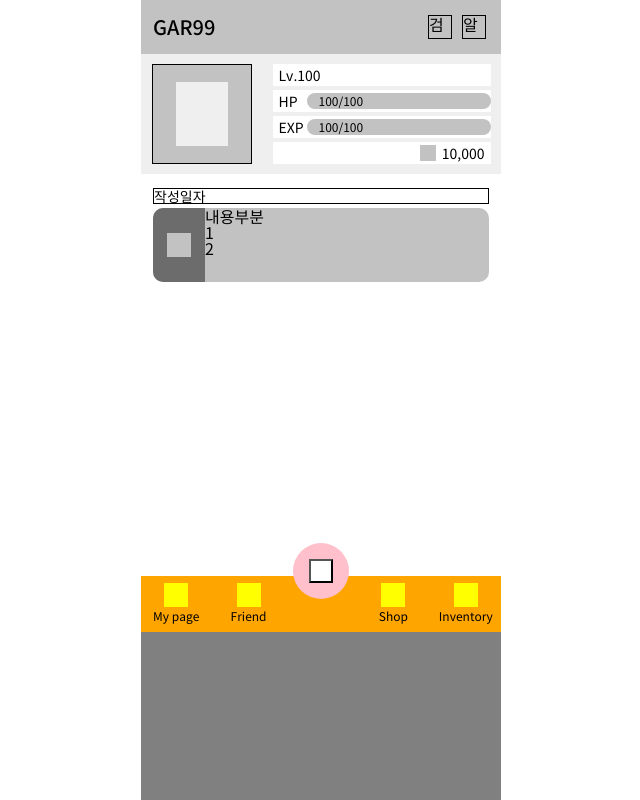
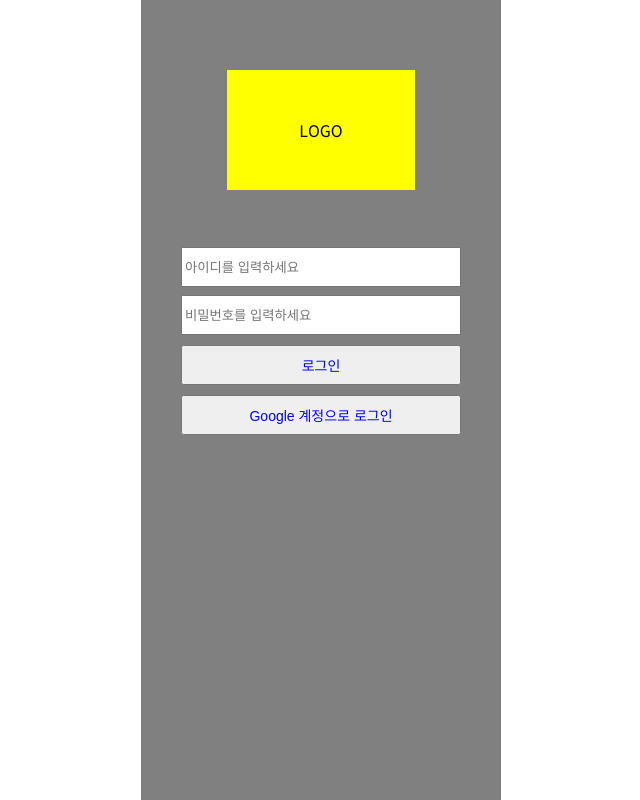
Before and after one commit to hanghae99-final-5/Final-FrontEnd, a React (Create React App) app: page /login in a window 1280 px wide. Shown: the whole page, without its empty margins (319-959 px from the left). Built offline with nearby package versions, Linux system fonts and the light colour scheme.

Commit message:
signup , login 뷰 완료

```diff
--- a/package.json
+++ b/package.json
@@ -6,9 +6,14 @@
     "@testing-library/jest-dom": "^5.16.4",
     "@testing-library/react": "^13.3.0",
     "@testing-library/user-event": "^13.5.0",
+    "axios": "^0.27.2",
+    "json-server": "^0.17.0",
     "react": "^18.2.0",
     "react-dom": "^18.2.0",
+    "react-redux": "^8.0.2",
+    "react-router-dom": "^6.3.0",
     "react-scripts": "5.0.1",
+    "redux": "^4.2.0",
     "styled-components": "^5.3.5",
     "styled-reset": "^4.4.1",
     "web-vitals": "^2.1.4",
--- a/src/App.js
+++ b/src/App.js
@@ -1,8 +1,11 @@
 import React, { useEffect } from 'react';
 import styled from 'styled-components';
+import { Routes, Route } from 'react-router-dom';
 
 import Main from './pages/Main';
 import FirstPage from './pages/FirstPage';
+import Signup from './pages/Signup';
+import Login from './pages/Login';
 
 function App() {
 
@@ -19,8 +22,12 @@ function App() {
       <Container>
         <div id="wrap">
           <Setting>
-            <Main />
-            <FirstPage />
+            <Routes>
+              <Route exact path='/' element={<Main/>} />
+              <Route exact path='/firstpage' element={<FirstPage/>} />
+              <Route exact path='/signup' element={<Signup/>} />
+              <Route exact path='/login' element={<Login/>} />
+            </Routes>
           </Setting>
         </div>
       </Container>
@@ -41,7 +48,7 @@ const Container = styled.div`
     max-width: 360px;
     height: 100%;
     min-height: 100vh;
-    background: grey;
+    background: gray;
     margin: 0 auto;
     padding: 0 auto;
     position: relative;
@@ -51,4 +58,4 @@ const Setting = styled.div`
   width: 100%;
   height: auto;
   max-height: 100vh;
-  `;
+`;
--- /dev/null
+++ b/src/components/FirstPageCSS.js
@@ -0,0 +1,49 @@
+import styled from "styled-components";
+
+export const FirstWrap = styled.div`
+    display : flex;
+    justify-content : center;
+`;
+
+export const LOGO = styled.div`
+width : 188px;
+height : 120px;
+display : flex;
+position : fixed;
+top : ${(props) => props.top};
+justify-content : center;
+align-items : center;
+background : yellow;
+`;
+
+export const FirstButtonWrap = styled.button`
+    position : fixed;
+    top : ${(props) => props.top};
+    display : flex;
+    flex-direction : column;
+    gap : ${(props) => props.gap};
+    background : transparent;
+    border : transparent;
+    & > button {
+        width : 280px;
+        height : 40px;
+    };
+    & > button > span {
+        font-size : 14px;
+        color : blue;
+    }
+`;
+
+export const SignupButtonWrap = styled.button`
+    position : fixed;
+    top : ${(props) => props.top};
+    display : flex;
+    flex-direction : column;
+    gap : ${(props) => props.gap};
+    background : transparent;
+    border : transparent;
+    & > input {
+        width : 280px;
+        height : 40px;
+    };
+`;
--- a/src/index.js
+++ b/src/index.js
@@ -4,12 +4,15 @@ import App from './App';
 import * as serviceWorkerRegistration from './serviceWorkerRegistration';
 import reportWebVitals from './reportWebVitals';
 import GlobalStyle from './styles/GlobalStyle';
+import { BrowserRouter } from 'react-router-dom';
 
 const root = ReactDOM.createRoot(document.getElementById('root'));
 root.render(
   <>
-  <GlobalStyle />
-    <App />
+    <BrowserRouter>
+      <GlobalStyle />
+      <App />
+    </BrowserRouter>
   </>
 );
 
--- a/src/pages/FirstPage.js
+++ b/src/pages/FirstPage.js
@@ -1,15 +1,18 @@
 import React from "react";
-import styled from "styled-components";
+import { FirstWrap, LOGO, FirstButtonWrap } from "../components/FirstPageCSS";
+import { useNavigate } from 'react-router-dom';
 
 const FirstPage = () => {
+    const navigate = useNavigate();
 
     return (
-        <div>
-            <div>LOGO</div>
-            <button><span>로그인</span></button>
-            <button><span>회원가입</span></button>
-        </div>
-
+        <FirstWrap>
+            <LOGO top="106px">LOGO</LOGO>
+            <FirstButtonWrap top="450px" gap="14px">
+                <button onClick={() => navigate('/login')}><span>로그인</span></button>
+                <button onClick={() => navigate('/signup')}><span>회원가입</span></button>
+            </FirstButtonWrap>
+        </FirstWrap>
     )
 }
 
--- a/src/pages/Login.js
+++ b/src/pages/Login.js
@@ -0,0 +1,22 @@
+import React from "react";
+import styled from "styled-components";
+import { FirstWrap, LOGO, FirstButtonWrap, SignupButtonWrap } from "../components/FirstPageCSS";
+
+const Login = () => {
+
+    return (
+        <FirstWrap>
+            <LOGO top="70px">LOGO</LOGO>
+            <SignupButtonWrap top="246px" gap="8px">
+                <input type="text" placeholder="아이디를 입력하세요"></input>
+                <input type="text" placeholder="비밀번호를 입력하세요"></input>
+            </SignupButtonWrap>
+            <FirstButtonWrap top="344px" gap="10px">
+                <button><span>로그인</span></button>
+                <button><span>Google 계정으로 로그인</span></button>
+            </FirstButtonWrap>
+        </FirstWrap>
+    )
+}
+
+export default Login;
--- a/src/pages/Signup.js
+++ b/src/pages/Signup.js
@@ -0,0 +1,23 @@
+import React from "react";
+import { FirstWrap, LOGO, FirstButtonWrap, SignupButtonWrap } from "../components/FirstPageCSS";
+
+const Signup = () => {
+
+    return (
+        <FirstWrap>
+            <LOGO top="70px">LOGO</LOGO>
+            <SignupButtonWrap top="246px" gap="8px">
+                <input type="text" placeholder="아이디"></input>
+                <input type="text" placeholder="이메일"></input>
+                <input type="text" placeholder="비밀번호"></input>
+                <input type="text" placeholder="비밀번호 확인"></input>
+            </SignupButtonWrap>
+            <FirstButtonWrap top="440px" gap="10px">
+                <button><span>로그인</span></button>
+                <button><span>Google 계정으로 로그인</span></button>
+            </FirstButtonWrap>
+        </FirstWrap>
+    )
+}
+
+export default Signup;
```
Also changed, not shown: src/pages/Main.js (+5 -5 lines), src/redux/configStore.js (added, +12 -0 lines), src/redux/modules/user.js (added, +103 -0 lines), src/shared/api.js (added, +37 -0 lines), src/shared/cookie.js (added, +12 -0 lines), 1 other file (tests, documents, lock files or other folders).
